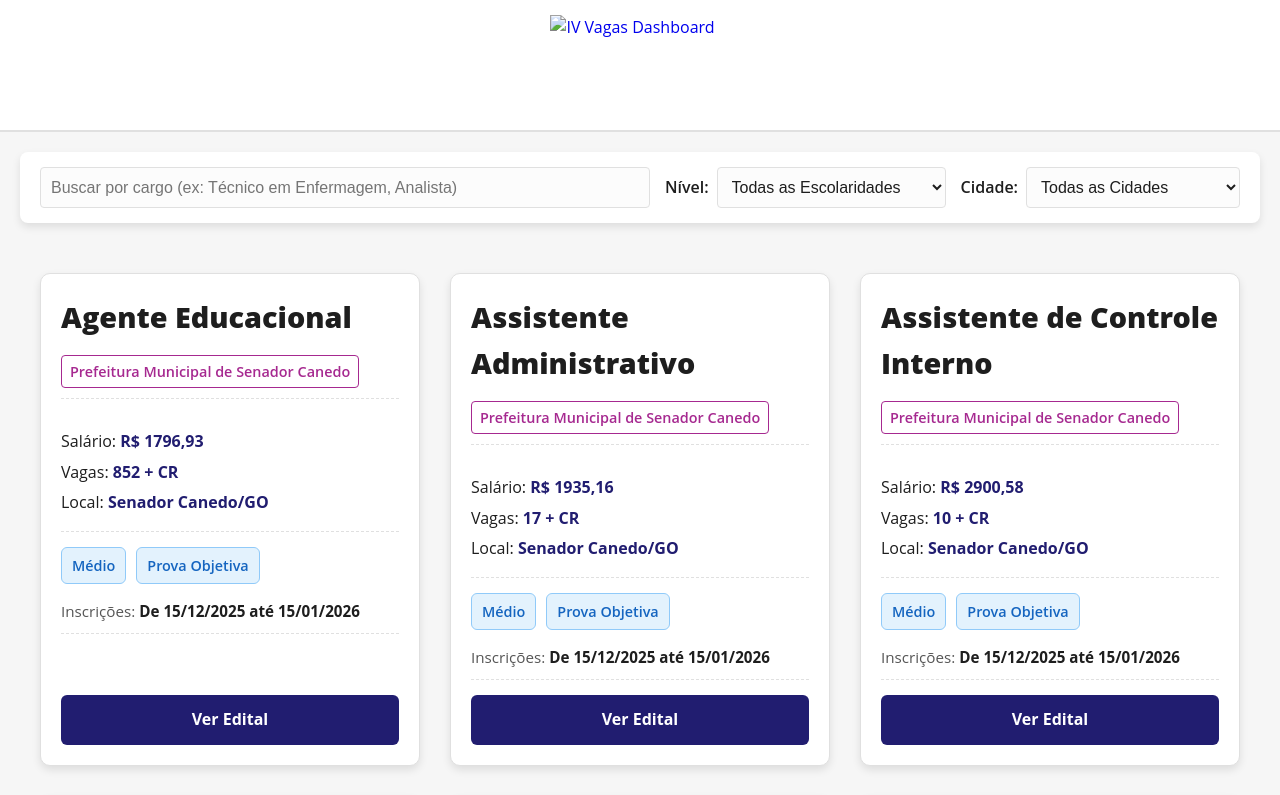
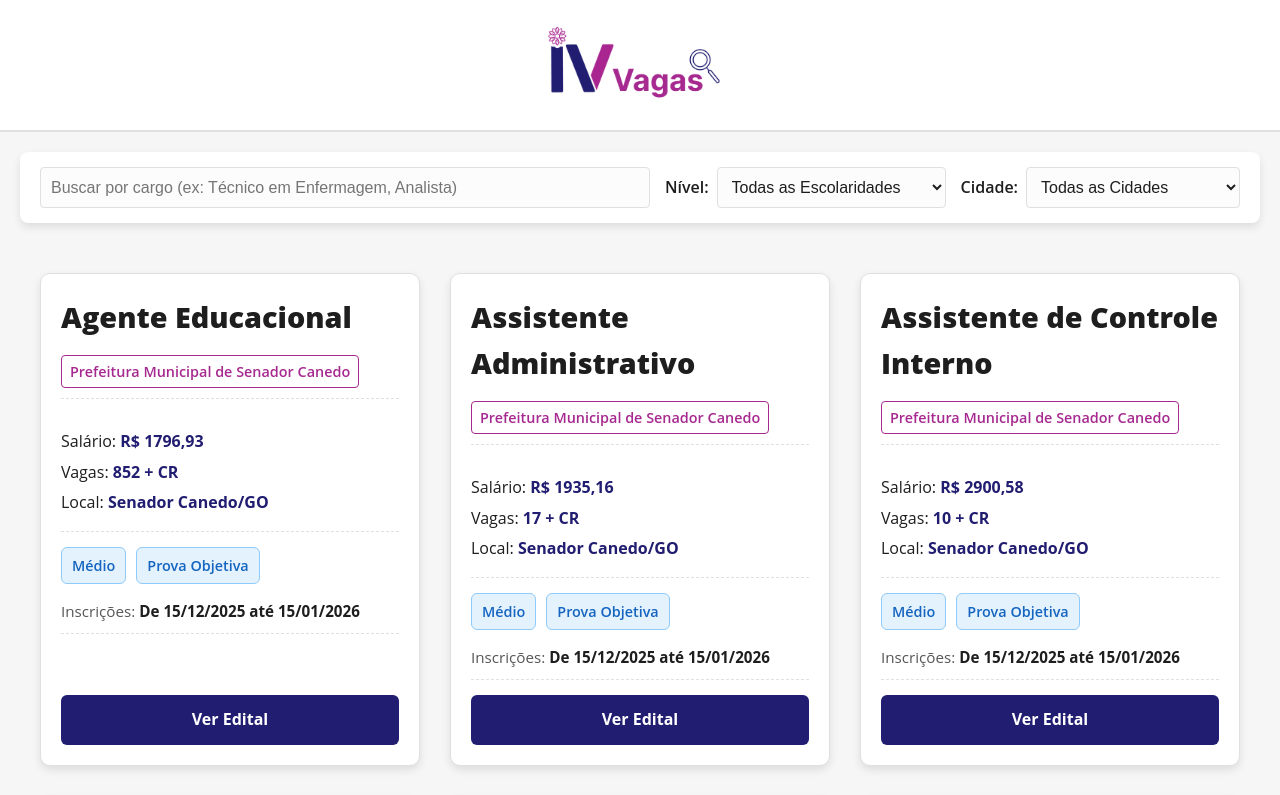
Before and after one commit to amondarodrigues/-iv-vagas, a plain HTML site: page index.html in a window 1280 px wide. Shown: the top 795 px of the page. Drawn offline with Linux system fonts and the light colour scheme.

Commit message:
index.html

```diff
--- a/index.html
+++ b/index.html
@@ -3,7 +3,7 @@
 <head>
     <meta charset="UTF-8">
     <meta name="viewport" content="width=device-width, initial-scale=1.0">
-    <title>Certames Finder | Instituto Verbena/UFG (Piloto)</title>
+    <title>IV Vagas | Instituto Verbena/UFG </title>
     <link rel="stylesheet" href="style.css">
 </head>
 <body>
@@ -12,7 +12,7 @@
    <header class="main-header">
     <div class="header-content">
         <a href="index.html" class="logo-link">
-            <img src="assets/logo-iv-vagas.png" alt="IV Vagas Dashboard" class="logo-img">
+            <img src="logo-iv-vagas.png" alt="IV Vagas Dashboard" class="logo-img">
         </a>
 
     </div>
@@ -56,4 +56,5 @@
     </footer>
     <script src="script.js"></script>
 </body>
+
 </html>
```
